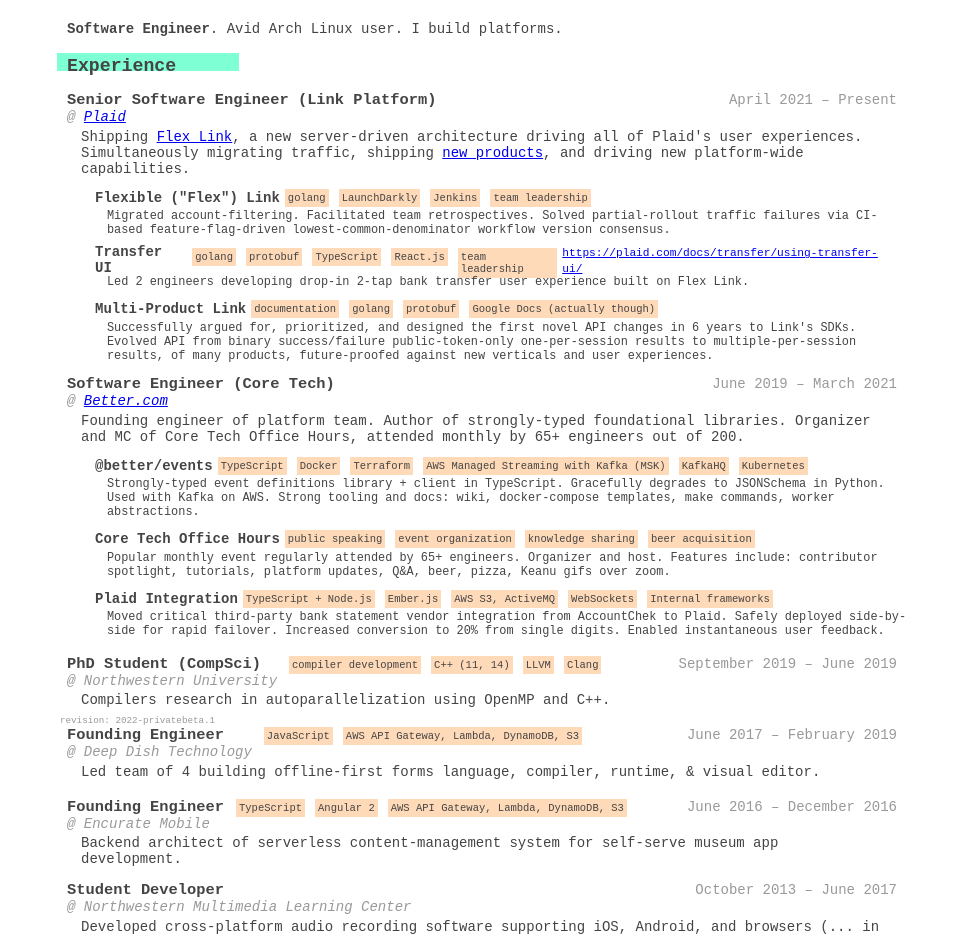
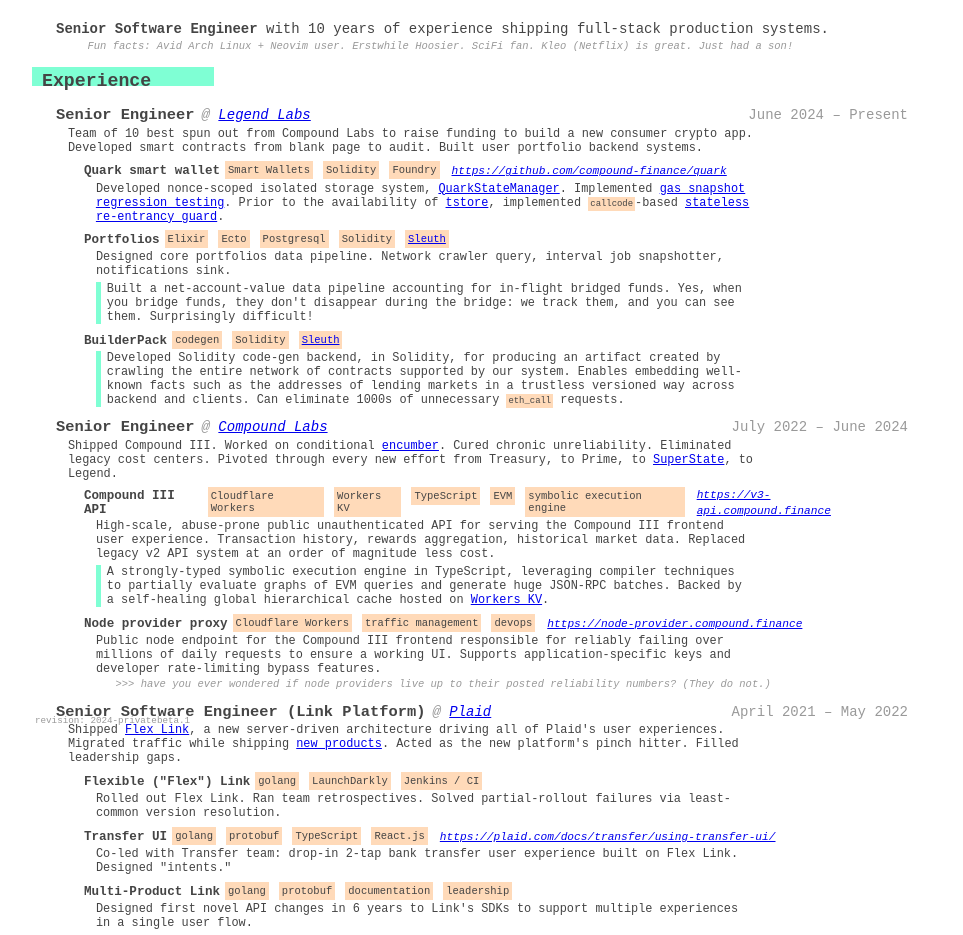
Before and after one commit to fluffywaffles/fluffywaffles.github.io, a website: page index.html in a window 1280 px wide. Shown: the part 71-1006 px from the top of the page, without its empty margins (158-1121 px from the left). Drawn offline with Linux system fonts and the light colour scheme.

Commit message:
chore: rendered output

```diff
--- a/index.html
+++ b/index.html
@@ -1,35 +1,54 @@
-<!DOCTYPE html><html><head><link rel="stylesheet" type="text/css" href="./main.css"></head><body><header><h1>Jordan Timmerman</h1><ul class="links"><li class="email">Email:<a href="mailto:skorlir@gmail.com">skorlir@gmail.com</a></li><li class="github">GitHub:<a href="//github.com/fluffywaffles">@fluffywaffles</a></li><li class="linkedin">LinkedIn:<a href="//linkedin.com/in/fluffywaffles">linkedin.com/in/fluffywaffles</a></li></ul></header><main><section class="statement"><p> <strong>Software Engineer</strong>. Avid Arch Linux user. I build
- platforms.</p></section><section class="experience"><h2>Experience</h2><ul class="jobs"><li class="plaid"><section class="title"><h3>Senior Software Engineer (Link Platform)</h3><small class="place"><a href="https://www.plaid.com">Plaid</a></small></section><section class="period"><time class="start">April 2021</time><span>&nbsp;‒&nbsp;</span><time class="end">Present</time></section><p class="description">Shipping <a href="https://plaid.com/blog/a-new-architecture-for-plaid-link-server-driven-ui-with-directed-graphs/">Flex Link</a>, a new server-driven architecture driving all of
-Plaid's user experiences. Simultaneously migrating traffic, shipping
-<a href="https://plaid.com/docs/transfer/using-transfer-ui/">new products</a>,
-and driving new platform-wide capabilities.</p><dl><dt class="flexible-link"><strong>Flexible ("Flex") Link</strong><ul class="technologies"><li>golang</li><li>LaunchDarkly</li><li>Jenkins</li><li>team leadership</li></ul></dt><dd><p class="description">Migrated account-filtering. Facilitated team
-retrospectives. Solved partial-rollout traffic
-failures via CI-based feature-flag-driven
-lowest-common-denominator workflow version consensus.</p></dd><dt class="transfer-ui"><strong>Transfer UI</strong><ul class="technologies"><li>golang</li><li>protobuf</li><li>TypeScript</li><li>React.js</li><li>team leadership</li></ul><small><a href="https://plaid.com/docs/transfer/using-transfer-ui/">https://plaid.com/docs/transfer/using-transfer-ui/</a></small></dt><dd><p class="description">Led 2 engineers developing drop-in 2-tap bank transfer
-user experience built on Flex Link.</p></dd><dt class="multi-product-link"><strong>Multi-Product Link</strong><ul class="technologies"><li>documentation</li><li>golang</li><li>protobuf</li><li>Google Docs (actually though)</li></ul></dt><dd><p class="description">Successfully argued for, prioritized, and designed the
-first novel API changes in 6 years to Link's SDKs.
-Evolved API from binary success/failure
-public-token-only one-per-session results to
-multiple-per-session results, of many products,
-future-proofed against new verticals and user
-experiences.</p></dd></dl></li><li class="better"><section class="title"><h3>Software Engineer (Core Tech)</h3><small class="place"><a href="https://www.better.com">Better.com</a></small></section><section class="period"><time class="start">June 2019</time><span>&nbsp;‒&nbsp;</span><time class="end">March 2021</time></section><p class="description">Founding engineer of platform team. Author of
-strongly-typed foundational libraries. Organizer and MC of
-Core Tech Office Hours, attended monthly by 65+ engineers
-out of 200.</p><dl><dt class="better-events"><strong>@better/events</strong><ul class="technologies"><li>TypeScript</li><li>Docker</li><li>Terraform</li><li>AWS Managed Streaming with Kafka (MSK)</li><li>KafkaHQ</li><li>Kubernetes</li></ul></dt><dd><p class="description">Strongly-typed event definitions library + client in
-TypeScript. Gracefully degrades to JSONSchema in
-Python. Used with Kafka on AWS. Strong tooling and
-docs: wiki, docker-compose templates, make commands,
-worker abstractions.</p></dd><dt class="office-hours"><strong>Core Tech Office Hours</strong><ul class="technologies"><li>public speaking</li><li>event organization</li><li>knowledge sharing</li><li>beer acquisition</li></ul></dt><dd><p class="description">Popular monthly event regularly attended by 65+
-engineers. Organizer and host. Features include:
-contributor spotlight, tutorials, platform updates,
-Q&A, beer, pizza, Keanu gifs over zoom.</p></dd><dt class="plaid"><strong>Plaid Integration</strong><ul class="technologies"><li>TypeScript + Node.js</li><li>Ember.js</li><li>AWS S3, ActiveMQ</li><li>WebSockets</li><li>Internal frameworks</li></ul></dt><dd><p class="description">Moved critical third-party bank statement vendor
-integration from AccountChek to Plaid. Safely
-deployed side-by-side for rapid failover. Increased
-conversion to 20% from single digits. Enabled
-instantaneous user feedback.</p></dd></dl></li><li class="phd"><section class="title"><h3>PhD Student (CompSci)</h3><small class="place">Northwestern University</small></section><ul class="technologies"><li>compiler development</li><li>C++ (11, 14)</li><li>LLVM</li><li>Clang</li></ul><section class="period"><time class="start">September 2019</time><span>&nbsp;‒&nbsp;</span><time class="end">June 2019</time></section><p class="description">Compilers research in autoparallelization using OpenMP and
-C++.</p></li><li class="deep-dish"><section class="title"><h3>Founding Engineer</h3><small class="place">Deep Dish Technology</small></section><ul class="technologies"><li>JavaScript</li><li>AWS API Gateway, Lambda, DynamoDB, S3</li></ul><section class="period"><time class="start">June 2017</time><span>&nbsp;‒&nbsp;</span><time class="end">February 2019</time></section><p class="description">Led team of 4 building offline-first forms language,
-compiler, runtime, & visual editor.</p></li><li class="encurate"><section class="title"><h3>Founding Engineer</h3><small class="place">Encurate Mobile</small></section><ul class="technologies"><li>TypeScript</li><li>Angular 2</li><li>AWS API Gateway, Lambda, DynamoDB, S3</li></ul><section class="period"><time class="start">June 2016</time><span>&nbsp;‒&nbsp;</span><time class="end">December 2016</time></section><p class="description">Backend architect of serverless content-management system
-for self-serve museum app development.</p></li><li class="mmlc"><section class="title"><h3>Student Developer</h3><small class="place">Northwestern Multimedia Learning Center</small></section><section class="period"><time class="start">October 2013</time><span>&nbsp;‒&nbsp;</span><time class="end">June 2017</time></section><p class="description">Developed cross-platform audio recording software
-supporting iOS, Android, and browsers (... in 2016).</p></li></ul></section><section class="engineering-skills-and-interests"><h2>Skills</h2><section class="top4"><h3>Top 4</h3><ol><li>TypeScript</li><li>Kubernetes</li><li>golang</li><li>CI/CD</li></ol></section><section class="additional"><h3>Additional</h3><ul><li>Rust</li><li>React.js</li><li>C++</li><li>CSS</li><li>Python</li><li>Linux/Unix</li><li>vim</li><li>git</li></ul></section><section class="non-technical-skills"><h3>Non-Technical</h3><ol><li>Interviewing</li><li>Team Leadership</li><li>Public Speaking</li><li>Event Organization</li></ol></section></section><section class="education"><h2>Education</h2><div class="northwestern"><h3>Northwestern University</h3><small class="year">    2017</small><small class="degree">  B.S. in Computer Science</small></div></section><p><span class="revision">revision: 2022-privatebeta.1</span></p></main></body><script id="__bs_script__">//<![CDATA[
+<!DOCTYPE html><html><head><link rel="stylesheet" type="text/css" href="./main.css"></head><body><header><h1>Jordan Timmerman</h1><ul class="links"><li class="email">Email:<a href="mailto:skorlir@gmail.com">skorlir@gmail.com</a></li><li class="github">GitHub:<a href="//github.com/fluffywaffles">@fluffywaffles</a></li><li class="linkedin">LinkedIn:<a href="//linkedin.com/in/fluffywaffles">linkedin.com/in/fluffywaffles</a></li></ul></header><main><section class="statement"><p><strong>Senior Software Engineer</strong> with 10 years of experience
+shipping full-stack production systems.</p><p class="just-for-fun tiny-note">Fun facts: Avid Arch Linux + Neovim user. Erstwhile Hoosier. SciFi fan.
+Kleo (Netflix) is great. Just had a son!</p></section><section class="experience"><h2>Experience</h2><ul class="jobs"><li class="legend"><section class="title"><h3>Senior Engineer</h3></section><section class="place"><a href="https://legend.xyz/">Legend Labs</a></section><section class="period"><time class="start">June 2024</time><span>&nbsp;‒&nbsp;</span><time class="end">Present</time></section><p class="description">Team of 10 best spun out from Compound Labs to raise
+funding to build a new consumer crypto app. Developed
+smart contracts from blank page to audit. Built user
+portfolio backend systems.</p><dl><dt class="quark"><strong>Quark smart wallet</strong><ul class="technologies"><li>Smart Wallets</li><li>Solidity</li><li>Foundry</li></ul><small class="side-link"><a href="https://github.com/compound-finance/quark">https://github.com/compound-finance/quark</a></small></dt><dd><p class="description">Developed nonce-scoped isolated storage system,
+<a href="https://github.com/compound-finance/quark/blob/da0cfcd376bf7d85a9ff8749986555271310e8ae/src/quark-core/src/QuarkStateManager.sol">QuarkStateManager</a>.
+Implemented
+<a href="https://github.com/compound-finance/quark/blob/da0cfcd376bf7d85a9ff8749986555271310e8ae/.github/workflows/gas-snapshot.yml">gas snapshot regression testing</a>.
+Prior to the availability of <a href="https://eips.ethereum.org/EIPS/eip-1153">tstore</a>, implemented <span class="technology">callcode</span>-based <a href="https://github.com/compound-finance/quark/blob/da0cfcd376bf7d85a9ff8749986555271310e8ae/test/quark-core/Callbacks.t.sol#L230-L288">stateless re-entrancy guard</a>.</p></dd><dt class="portfolios"><strong>Portfolios</strong><ul class="technologies"><li>Elixir</li><li>Ecto</li><li>Postgresql</li><li>Solidity</li><li><a href="https://github.com/compound-finance/sleuth">Sleuth</a></li></ul></dt><dd><p class="description">Designed core portfolios data pipeline. Network crawler query,
+interval job snapshotter, notifications sink.</p><p class="description highlight">Built a net-account-value data pipeline accounting for in-flight
+bridged funds. Yes, when you bridge funds, they don't disappear during
+the bridge: we track them, and you can see them. Surprisingly difficult!</p></dd><dt class="builderpack"><strong>BuilderPack</strong><ul class="technologies"><li>codegen</li><li>Solidity</li><li><a href="https://github.com/compound-finance/sleuth">Sleuth</a></li></ul></dt><dd><p class="description highlight">Developed Solidity code-gen backend, in
+Solidity, for producing an artifact created by crawling the entire
+network of contracts supported by our system. Enables embedding
+well-known facts such as the addresses of lending markets in a trustless
+versioned way across backend and clients. Can eliminate 1000s of unnecessary
+<span class="technology">eth_call</span> requests.</p></dd></dl></li><li class="compound-finance"><section class="title"><h3>Senior Engineer</h3></section><section class="place"><a href="https://compoundlabs.xyz/#team">Compound Labs</a></section><section class="period"><time class="start">July 2022</time><span>&nbsp;‒&nbsp;</span><time class="end">June 2024</time></section><p class="description">Shipped Compound III. Worked on conditional <a href="https://blog.compoundlabs.xyz/encumber/">encumber</a>.
+Cured chronic unreliability. Eliminated legacy cost centers.
+Pivoted through every new effort from Treasury, to Prime, to
+<a href="https://superstate.co/">SuperState</a>, to Legend.</p><dl><dt class="v3-api"><strong>Compound III API</strong><ul class="technologies"><li>Cloudflare Workers</li><li>Workers KV</li><li>TypeScript</li><li>EVM</li><li>symbolic execution engine</li></ul><small class="side-link"><a href="https://v3-api.compound.finance">https://v3-api.compound.finance</a></small></dt><dd><p class="description">High-scale, abuse-prone public unauthenticated API for
+serving the Compound III frontend user experience.
+Transaction history, rewards aggregation, historical
+market data. Replaced legacy v2 API system at an order
+of magnitude less cost.</p><p class="description highlight">A strongly-typed symbolic execution engine
+in TypeScript, leveraging compiler
+techniques to partially evaluate graphs of EVM
+queries and generate huge JSON-RPC
+batches. Backed by a self-healing global hierarchical
+cache hosted on
+<a href="https://developers.cloudflare.com/kv/">Workers KV</a>.</p></dd><dt class="node-provider"><strong>Node provider proxy</strong><ul class="technologies"><li>Cloudflare Workers</li><li>traffic management</li><li>devops</li></ul><small class="side-link"><a href="https://node-provider.compound.finance">https://node-provider.compound.finance</a></small></dt><dd><p class="description">Public node endpoint for the Compound III frontend
+responsible for reliably failing over millions of
+daily requests to ensure a working UI.
+Supports application-specific keys and developer
+rate-limiting bypass features.</p><small class="tiny-note">>>> have you ever wondered if node providers live up to their posted reliability numbers? (They do not.)</small></dd></dl></li><li class="plaid"><section class="title"><h3>Senior Software Engineer (Link Platform)</h3></section><section class="place"><a href="https://www.plaid.com">Plaid</a></section><section class="period"><time class="start">April 2021</time><span>&nbsp;‒&nbsp;</span><time class="end">May 2022</time></section><p class="description">Shipped <a href="https://plaid.com/blog/a-new-architecture-for-plaid-link-server-driven-ui-with-directed-graphs/">Flex Link</a>, a new server-driven architecture driving all of
+Plaid's user experiences. Migrated traffic while shipping
+<a href="https://plaid.com/docs/transfer/using-transfer-ui/">new products</a>.
+Acted as the new platform's pinch hitter. Filled leadership gaps.</p><dl class="tight"><dt class="flexible-link"><strong>Flexible ("Flex") Link</strong><ul class="technologies"><li>golang</li><li>LaunchDarkly</li><li>Jenkins / CI</li></ul></dt><dd><p class="description">Rolled out Flex Link. Ran team retrospectives.
+Solved partial-rollout failures via
+least-common version resolution.</p></dd><dt class="transfer-ui"><strong>Transfer UI</strong><ul class="technologies"><li>golang</li><li>protobuf</li><li>TypeScript</li><li>React.js</li></ul><small class="side-link"><a href="https://plaid.com/docs/transfer/using-transfer-ui/">https://plaid.com/docs/transfer/using-transfer-ui/</a></small></dt><dd><p class="description">Co-led with Transfer team: drop-in 2-tap bank transfer
+user experience built on Flex Link. Designed "intents."</p></dd><dt class="multi-product-link"><strong>Multi-Product Link</strong><ul class="technologies"><li>golang</li><li>protobuf</li><li>documentation</li><li>leadership</li></ul></dt><dd><p class="description">Designed first novel API changes in 6 years to Link's SDKs to support multiple experiences
+in a single user flow.</p></dd></dl></li><li class="better"><section class="title"><h3>Software Engineer (Core Tech)</h3></section><section class="place"><a href="https://www.better.com">Better.com</a></section><section class="period"><time class="start">June 2019</time><span>&nbsp;‒&nbsp;</span><time class="end">March 2021</time></section><dl class="tight"><dt class="office-hours"><strong>Core Tech Office Hours</strong><ul class="technologies"><li>public speaking</li><li>event organization</li><li>devops</li></ul></dt><dd><p class="description">Popular monthly event regularly attended by 65+
+engineers. Organizer and host. Fostered devops platform
+alignment.</p></dd><dt class="plaid"><strong>Plaid Integration</strong><ul class="technologies"><li>TypeScript + Node.js</li><li>Ember.js</li><li>AWS S3, ActiveMQ</li><li>WebSockets</li><li>Internal frameworks</li></ul></dt><dd><p class="description">Refactored asset uploads integration from
+AccountChek to Plaid. Conversion improved from 5% ->
+20%.</p></dd></dl></li><li class="phd"><section class="title"><h3>PhD Student (CompSci)</h3></section><section class="place">Northwestern University</section><section class="period"><time class="start">September 2018</time><span>&nbsp;‒&nbsp;</span><time class="end">June 2019</time></section><p class="description">Compilers research in autoparallelization using
+<span class="technology">LLVM</span>, <span class="technology">Clang</span>,
+<span class="technology">OpenMP</span> and <span class="technology">C++</span>.</p></li><li class="deep-dish"><section class="title"><h3>Founding Engineer</h3></section><section class="place">Deep Dish Technology</section><section class="period"><time class="start">June 2017</time><span>&nbsp;‒&nbsp;</span><time class="end">February 2019</time></section><p class="description">Led team of 4. Built a visual forms engine on
+<span class="technology">JavaScript</span>, <span class="technology">AWS API Gateway, Lambda, DynamoDB, S3</span>.</p></li><li class="encurate"><section class="title"><h3>Founding Engineer</h3></section><section class="place">Encurate Mobile</section><section class="period"><time class="start">June 2016</time><span>&nbsp;‒&nbsp;</span><time class="end">December 2016</time></section><p class="description">Serverless CMS for interactive Museum apps.
+<span class="technology">TypeScript</span>, <span class="technology">Angular 2</span>,
+<span class="technology">AWS API Gateway, Lambda, DynamoDB, S3</span>.</p><small class="tiny-note">>>> does anyone else remember bluetooth beacons?</small></li><li class="mmlc"><section class="title"><h3>Student Developer</h3></section><section class="place">Northwestern University</section><section class="period"><time class="start">October 2013</time><span>&nbsp;‒&nbsp;</span><time class="end">June 2017</time></section><p class="description">Built audio recording software in online language
+placement exams for iOS, Android, and browsers.</p><small class="tiny-note">>>> cross-platform WebAudio in 2016! fun times.</small></li></ul></section><section class="education"><h2>Education</h2><div class="northwestern"><h3>Northwestern University</h3><small class="year">    2017</small><small class="degree">  B.S. in Computer Science</small></div></section><section class="engineering-skills-and-interests"><h2>Skills</h2><section class="top3"><h3>Top 3 Recently</h3><ol><li>Elixir</li><li>Solidity</li><li>DevOps</li></ol></section><section class="additional"><h3>Additional Interests</h3><ul><li>Rust</li><li>Low-level</li><li>Compilers</li><li>C/C++</li><li>Linux/Unix</li><li>vim</li></ul></section><section class="non-technical-skills"><h3>Non-Technical</h3><ol><li>Interviewing</li><li>Team Advocacy</li><li>Public Speaking</li></ol></section></section><p><span class="revision">revision: 2024-privatebeta.1</span></p></main></body><script id="__bs_script__">//<![CDATA[
    document.write("<script async src='http://HOST:3000/browser-sync/browser-sync-client.js?v=2.26.3'><\/script>".replace("HOST", location.hostname));
 //]]></script></html>
--- a/main.css
+++ b/main.css
@@ -9,13 +9,18 @@
 }
 body {
   font-family: monospace;
-  max-width: 850px;
+  max-width: 900px;
   margin: 0 auto;
   color: #444;
 }
 @media print {
   * {
     font-size: 8pt;
+  }
+  p .revision {
+    position: absolute;
+    right: 0;
+    bottom: 0;
   }
 }
 header {
@@ -24,7 +29,7 @@
   background: #7fffd4;
 }
 header h1 {
-  flex: 1;
+  flex: 1 1 75%;
 }
 header ul.links {
   font-size: 0.8rem;
@@ -36,6 +41,7 @@
 header ul.links li {
   list-style-type: none;
   margin: 0 20px;
+  flex: 1 1 100%;
 }
 header ul.links li a {
   margin-left: 10px;
@@ -91,6 +97,9 @@
 h3 {
   font-size: 1.1rem;
 }
+section.statement {
+  margin: 0 1em 1em 1em;
+}
 section.engineering-skills-and-interests {
   display: flex;
   flex-wrap: wrap;
@@ -128,7 +137,8 @@
   list-style-type: none;
 }
 p.description {
-  margin: 0.25em 1em 0.5em 1em;
+  font-size: 0.85em;
+  margin: 0.25em 13em 0.3em 1em;
 }
 .highlight {
   border-left: 5px solid #7fffd4;
@@ -136,7 +146,7 @@
 }
 dd > small.tiny-note {
   position: relative;
-  top: -0.66em;
+  top: -0.4em;
 }
 small.tiny-note,
 p.just-for-fun {
@@ -144,14 +154,19 @@
   font-size: 75%;
   font-style: italic;
   margin-left: 3em;
-  margin-top: -0.66em;
+  margin-top: -0.1em;
 }
 small.side-link {
   font-style: italic;
-  margin-left: 0.5em;
+  margin: 0 0.5em;
+  padding-bottom: 0.1em;
 }
 p.just-for-fun {
   margin-top: 0.25em;
+}
+ul.jobs {
+  margin-left: 1em;
+  margin-right: 1em;
 }
 ul.jobs li {
   margin-bottom: 0.5em;
@@ -192,13 +207,21 @@
 }
 dl dd p.description,
 ul.jobs dl dd p.description {
-  font-size: 0.85em;
+  max-width: fit-content;
+}
+dl.tight,
+ul.jobs dl.tight {
+  margin-bottom: 0.25em;
 }
 dl dt,
 ul.jobs dl dt {
   display: flex;
   align-items: center;
   margin-bottom: -0.4em;
+}
+dl dt strong,
+ul.jobs dl dt strong {
+  font-size: 0.9em;
 }
 dl dt small a,
 ul.jobs dl dt small a {
@@ -207,7 +230,7 @@
 span.technology {
   background: #ffdab9;
   margin: 5px 0px;
-  padding: 3px;
+  padding: 2px;
   font-size: 75%;
   height: fit-content;
 }
@@ -216,12 +239,14 @@
 }
 ul.technologies li {
   background: #ffdab9;
-  margin: 5px;
+  margin: 3px 5px 5px 5px;
   padding: 3px;
   font-size: 75%;
   height: fit-content;
 }
 section.education .northwestern {
+  margin-left: 1em;
+  margin-right: 1em;
   display: flex;
   align-items: baseline;
 }
```
